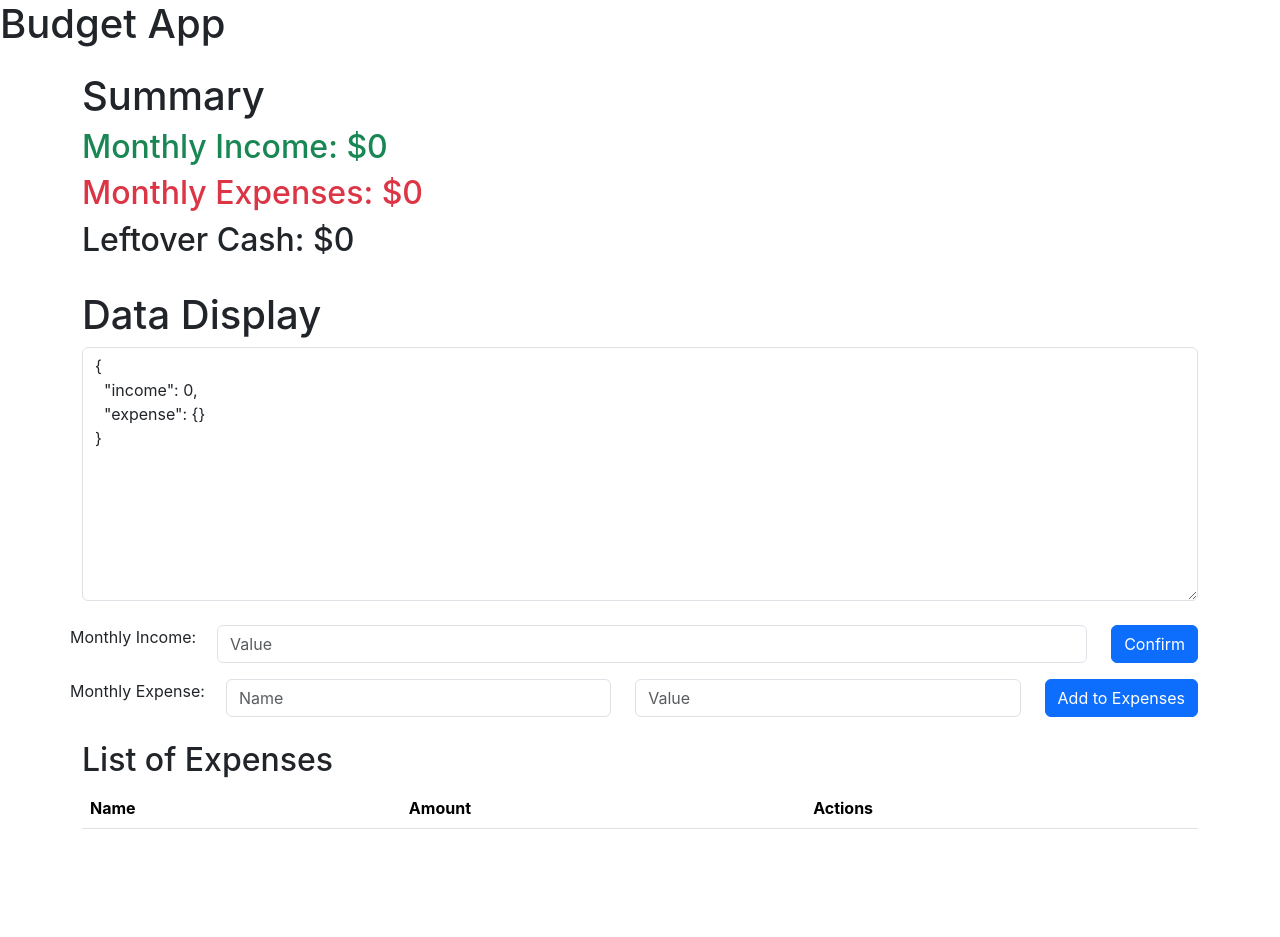
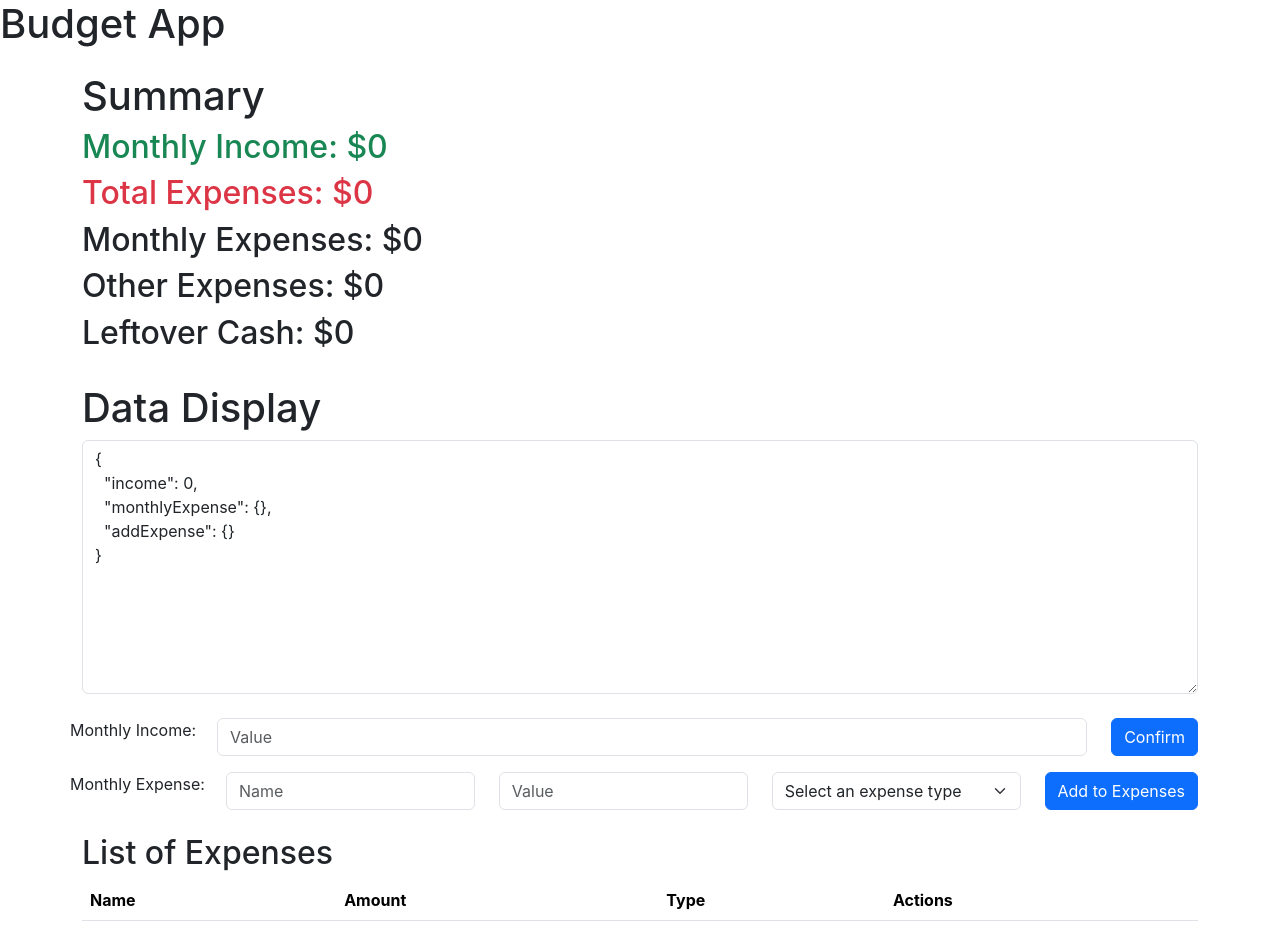
Before and after one commit to bjwong3/budgetapp, a React (Create React App) app: page / in a window 1280 px wide. Before the commit the page ends 845 px from the top, so only its background shows below. Built offline with nearby package versions, Linux system fonts and the light colour scheme.

Commit message:
Added other expenses

```diff
--- a/src/App.js
+++ b/src/App.js
@@ -1,22 +1,26 @@
 import React, { useState } from 'react';
 import DataDisplay from './DataDisplay';
 import Summary from './Summary';
+import ExpenseTable from './ExpenseTable';
 
 const initialData = {
   income: 0,
-  expense: {}
+  monthlyExpense: {},
+  addExpense: {}
 };
 
 function App() {
   const [data, setData] = useState(initialData);
 
   const incomeKey = "income";
-  const expenseKey = "expense";
+  const monthlyExpenseKey = "monthlyExpense";
+  const addExpenseKey = "addExpense";
 
-  const addToExpenseMap = (key, value) => {
+  const addToExpenseMap = (key, value, type) => {
     setData(prevData => {
       const newData = { ...prevData };
-      newData[expenseKey][key] = value;
+      if(type == 'Monthly') newData[monthlyExpenseKey][key] = value;
+      else if(type == 'Additional') newData[addExpenseKey][key] = value;
       return newData;
     });
   };
@@ -28,9 +32,10 @@ function App() {
     }));
   };
 
-  const removeKey = (key) => {
+  const removeKey = (key, type) => {
     const newData = { ...data };
-    delete newData[expenseKey][key];
+    if(type == 'Monthly') delete newData[monthlyExpenseKey][key];
+    else if(type == 'Additional') delete newData[addExpenseKey][key];
     setData(newData);
   };
 
@@ -38,8 +43,18 @@ function App() {
     <div className="App">
       <header className="App-header">
         <h1>Budget App</h1>
-        <Summary data={data} updateData={updateData} incomeKey={incomeKey} expenseKey={expenseKey}/>
-        <DataDisplay data={data} updateData={updateData}  addToExpenseMap={addToExpenseMap} removeKey={removeKey} incomeKey={incomeKey} expenseKey={expenseKey}/>
+        <Summary data={data} updateData={updateData} incomeKey={incomeKey} monthlyExpenseKey={monthlyExpenseKey} addExpenseKey={addExpenseKey}/>
+        <DataDisplay data={data} updateData={updateData}  addToExpenseMap={addToExpenseMap} removeKey={removeKey} incomeKey={incomeKey} monthlyExpenseKey={monthlyExpenseKey} addExpenseKey={addExpenseKey}/>
+        {data[monthlyExpenseKey].size !== 0 && data[addExpenseKey].size !== 0 && (
+        <div>
+          <ExpenseTable
+            monthlyExpense={data[monthlyExpenseKey]}
+            addExpense={data[addExpenseKey]}
+            edit={addToExpenseMap}
+            remove={removeKey}
+          />
+        </div>
+      )}
       </header>
     </div>
   );
--- a/src/DataDisplay.js
+++ b/src/DataDisplay.js
@@ -1,10 +1,12 @@
 import React, { useState } from 'react';
+import ExpenseTable from './ExpenseTable';
 import 'bootstrap/dist/css/bootstrap.min.css';
 
-const DataDisplay = ({ data, updateData, addToExpenseMap, removeKey, incomeKey, expenseKey}) => {
+const DataDisplay = ({ data, updateData, addToExpenseMap, removeKey, incomeKey, monthlyExpenseKey, addExpenseKey}) => {
   const [incomeValue, setIncomeValue] = useState('');
   const [expenseValue, setExpenseValue] = useState('');
   const [expenseName, setExpenseName] = useState('');
+  const [expenseType, setExpenseType] = useState('');
   const [editingKey, setEditingKey] = useState(null);
   const [editKey, setEditKey] = useState('');
   const [editValue, setEditValue] = useState('');
@@ -29,10 +31,11 @@ const DataDisplay = ({ data, updateData, addToExpenseMap, removeKey, incomeKey,
   };
 
   const addToExpense = () => {
-    if (expenseName !== '' && expenseValue !== '' && expenseValue !== undefined && !isNaN(expenseValue)) {
-      addToExpenseMap(expenseName, expenseValue);
+    if (expenseName !== '' && expenseValue !== '' && expenseType !== '' && expenseValue !== undefined && !isNaN(expenseValue)) {
+      addToExpenseMap(expenseName, expenseValue, expenseType);
       setExpenseName('');
       setExpenseValue('');
+      setExpenseType('');
     }
   };
 
@@ -46,6 +49,10 @@ const DataDisplay = ({ data, updateData, addToExpenseMap, removeKey, incomeKey,
     }
   };
 
+  const handleExpenseType = (event) => {
+    setExpenseType(event.target.value);
+  };
+
   const handleEditClick = (key, value) => {
     setEditingKey(key);
     setEditKey(key);
@@ -53,19 +60,15 @@ const DataDisplay = ({ data, updateData, addToExpenseMap, removeKey, incomeKey,
     setEditValue(JSON.stringify(value));
   };
 
-  const handleSaveEdit = () => {
-    if (editKey && editValue !== '') {
+  const handleSaveEdit = (key, value, type) => {
+    if (key && value !== '') {
       let parsedValue;
       try {
-        parsedValue = JSON.parse(editValue);
+        parsedValue = JSON.parse(value);
       } catch (e) {
-        parsedValue = editValue;
+        parsedValue = value;
       }
-      addToExpenseMap(editKey, parsedValue);
-      if (editKey !== editingKey) handleRemoveKey(editingKey);
-      setEditingKey(null);
-      setEditKey('');
-      setEditValue('');
+      addToExpenseMap(key, parsedValue, type);
     }
   };
 
@@ -75,8 +78,8 @@ const DataDisplay = ({ data, updateData, addToExpenseMap, removeKey, incomeKey,
     setEditValue(originalValue);
   };
 
-  const handleRemoveKey = (key) => {
-    removeKey(key);
+  const handleRemoveKey = (key, type) => {
+    removeKey(key, type);
   };
 
   const renderTable = (map) => {
@@ -176,17 +179,23 @@ const DataDisplay = ({ data, updateData, addToExpenseMap, removeKey, incomeKey,
             onChange={handleExpenseValue}
           />
         </div>
+        <div className="col">
+          <select
+            type="text"
+            className="form-select"
+            placeholder="Value"
+            value={expenseType}
+            onChange={handleExpenseType}
+          >
+            <option value="" disabled>Select an expense type</option>
+            <option value="Monthly">Monthly</option>
+            <option value="Additional">One-time</option>
+          </select>
+        </div>
         <div className="col-auto">
         <button className="btn btn-primary" onClick={addToExpense}>Add to Expenses</button>
         </div>
       </div>
-
-      {data[expenseKey].size !== 0 && (
-        <div>
-          <h2>List of Expenses</h2>
-          {renderTable(data[expenseKey])}
-        </div>
-      )}
     </div>
   );
 };
--- /dev/null
+++ b/src/ExpenseTable.js
@@ -0,0 +1,131 @@
+import React, { useState } from 'react';
+import 'bootstrap/dist/css/bootstrap.min.css';
+
+const ExpenseTable = ({ monthlyExpense, addExpense, edit, remove }) => {
+  const [sortConfig, setSortConfig] = useState({ key: null, direction: 'asc' });
+  const [editRow, setEditRow] = useState(null);
+  const [editKey, setEditKey] = useState('');
+  const [editValue, setEditValue] = useState('');
+
+  const mergedData = [
+    ...Object.keys(monthlyExpense).map(key => ({ key, value: monthlyExpense[key], type: 'Monthly' })),
+    ...Object.keys(addExpense).map(key => ({ key, value: addExpense[key], type: 'One-time' })),
+  ];
+
+  const handleSort = (key) => {
+    let direction = 'asc';
+    if (sortConfig.key === key && sortConfig.direction === 'asc') {
+      direction = 'desc';
+    }
+    setSortConfig({ key, direction });
+  };
+
+  const sortedData = React.useMemo(() => {
+    if (sortConfig.key) {
+      return [...mergedData].sort((a, b) => {
+        if (a[sortConfig.key] < b[sortConfig.key]) {
+          return sortConfig.direction === 'asc' ? -1 : 1;
+        }
+        if (a[sortConfig.key] > b[sortConfig.key]) {
+          return sortConfig.direction === 'asc' ? 1 : -1;
+        }
+        return 0;
+      });
+    }
+    return mergedData;
+  }, [mergedData, sortConfig]);
+
+  const handleEditClick = (index, key, value) => {
+    setEditRow(index);
+    setEditKey(key);
+    setEditValue(value);
+  };
+
+  const handleSaveClick = (index, type) => {
+    edit(sortedData[index].key, editValue, type);
+    setEditRow(null);
+  };
+
+  const handleRemoveClick = (index, type) => {
+    remove(sortedData[index].key, type)
+  };
+
+  return (
+    <div className="container mt-4">
+      <h2>List of Expenses</h2>
+      <table className="table table-striped">
+        <thead>
+          <tr>
+            <th onClick={() => handleSort('key')} style={{ cursor: 'pointer' }}>
+              Name {sortConfig.key === 'key' && (sortConfig.direction === 'asc' ? '▲' : '▼')}
+            </th>
+            <th onClick={() => handleSort('value')} style={{ cursor: 'pointer' }}>
+              Amount {sortConfig.key === 'value' && (sortConfig.direction === 'asc' ? '▲' : '▼')}
+            </th>
+            <th onClick={() => handleSort('type')} style={{ cursor: 'pointer' }}>
+              Type {sortConfig.key === 'type' && (sortConfig.direction === 'asc' ? '▲' : '▼')}
+            </th>
+            <th>Actions</th>
+          </tr>
+        </thead>
+        <tbody>
+          {sortedData.map((item, index) => (
+            <tr key={index}>
+              <td>
+                {item.key}
+              </td>
+              <td>
+                {editRow === index ? (
+                  <input
+                    type="text"
+                    className="form-control"
+                    value={editValue}
+                    onChange={(e) => setEditValue(e.target.value)}
+                  />
+                ) : (
+                  typeof item.value === 'object' && item.value !== null ? JSON.stringify(item.value) : item.value
+                )}
+              </td>
+              <td>{item.type}</td>
+              <td>
+                {editRow === index ? (
+                  <>
+                    <button
+                      className="btn btn-success btn-sm"
+                      onClick={() => handleSaveClick(index, item.type)}
+                    >
+                      Save
+                    </button>
+                    <button
+                      className="btn btn-secondary btn-sm ms-2"
+                      onClick={() => setEditRow(null)}
+                    >
+                      Cancel
+                    </button>
+                  </>
+                ) : (
+                  <>
+                    <button
+                      className="btn btn-primary btn-sm"
+                      onClick={() => handleEditClick(index, item.key, item.value)}
+                    >
+                      Edit
+                    </button>
+                    <button
+                      className="btn btn-danger btn-sm ms-2"
+                      onClick={() => handleRemoveClick(index, item.type)}
+                    >
+                      Remove
+                    </button>
+                  </>
+                )}
+              </td>
+            </tr>
+          ))}
+        </tbody>
+      </table>
+    </div>
+  );
+};
+
+export default ExpenseTable;
--- a/src/Summary.js
+++ b/src/Summary.js
@@ -1,22 +1,40 @@
 import React, { useState } from 'react';
 import 'bootstrap/dist/css/bootstrap.min.css';
 
-const Summary = ({data, updateData, incomeKey, expenseKey}) => {
+const Summary = ({data, updateData, incomeKey, monthlyExpenseKey, addExpenseKey}) => {
   const [editingIncome, setEditingIncome] = useState(false);
   const [originalIncome, setOriginalIncome] = useState(0);
-
   const [incomeValue, setIncomeValue] = useState(data[incomeKey]);
 
-  const sumExpenses = () => {
+  const sumTotalExpenses = () => {
     let sum = 0;
-    for (const [key, value] of Object.entries(data[expenseKey])){
+    for (const [key, value] of Object.entries(data[monthlyExpenseKey])){
+        sum += parseInt(value);
+    }
+    for (const [key, value] of Object.entries(data[addExpenseKey])){
+      sum += parseInt(value);
+    }
+    return sum;
+  }
+
+  const sumMonthlyExpenses = () => {
+    let sum = 0;
+    for (const [key, value] of Object.entries(data[monthlyExpenseKey])){
         sum += parseInt(value);
     }
     return sum;
   }
 
+  const sumOtherExpenses = () => {
+    let sum = 0;
+    for (const [key, value] of Object.entries(data[addExpenseKey])){
+      sum += parseInt(value);
+    }
+    return sum;
+  }
+
   const calculateNetValue = () => {
-    return data[incomeKey] - sumExpenses();
+    return data[incomeKey] - sumTotalExpenses();
   }
 
   const getHeaderClass = () => {
@@ -89,7 +107,9 @@ const Summary = ({data, updateData, incomeKey, expenseKey}) => {
         )}</h2>
 
       </div>
-      <h2 class='text-danger'>Monthly Expenses: ${sumExpenses()}</h2>
+      <h2 class='text-danger'>Total Expenses: ${sumTotalExpenses()}</h2>
+      <h2 class='text-dark'>Monthly Expenses: ${sumMonthlyExpenses()}</h2>
+      <h2 class='text-dark'>Other Expenses: ${sumOtherExpenses()}</h2>
       <div className="mb-2">
         <h2 class={`${getHeaderClass()}`} style={{ display: 'inline-block'}}>Leftover Cash: ${calculateNetValue()}</h2>
       </div>
```
